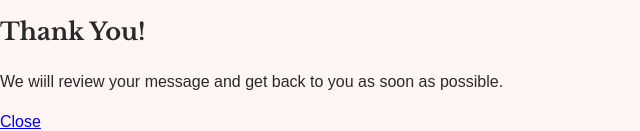
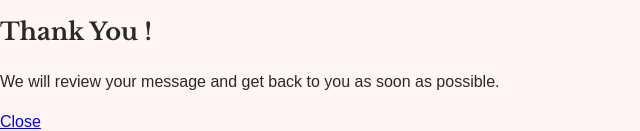
Before and after one commit to fahdalesayi98/my-new-repo-, a plain HTML site: page contact.html in a window 1280 px wide. Shown: the part 1271-1402 px from the top of the page, 0-640 px from the left. Drawn offline with nearby package versions, Linux system fonts and the light colour scheme.

Commit message:
Update contact.html

```diff
--- a/contact.html
+++ b/contact.html
@@ -227,10 +227,10 @@
 
 	</footer>
 	<aside id="thank-you" class="thank-you-message">
-		<h2>Thank You!</h2>
+		<h2>Thank You !</h2>
 
 		<p>
-			We wiill review your message and get back to you as soon as possible.
+			We will review your message and get back to you as soon as possible.
 		</p>
 
 		<a href="contact.html">Close</a>
```
